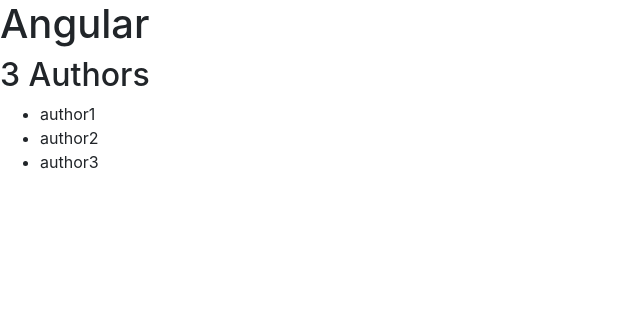
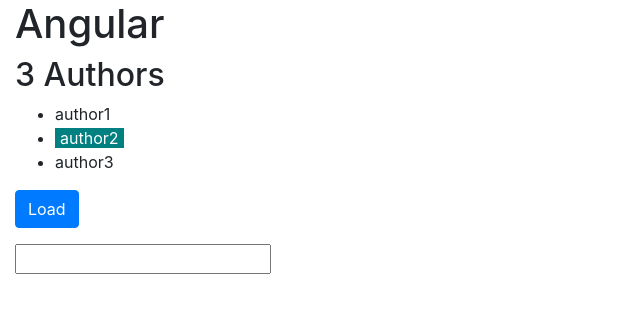
Before and after one commit to p1errot/angular-start, an Angular app: page / in a window 1280 px wide. Shown: the top 312 px of the page, without its empty margins (0-640 px from the left). Built offline with nearby package versions, Linux system fonts and the light colour scheme.

Commit message:
Basic - Bindings and Template Vars

```diff
--- a/src/app/app.module.ts
+++ b/src/app/app.module.ts
@@ -1,5 +1,6 @@
 import { BrowserModule } from '@angular/platform-browser';
 import { NgModule } from '@angular/core';
+import { FormsModule } from '@angular/forms';
 
 import { AppComponent } from './app.component';
 import { CoursesComponent } from './courses/courses.component';
@@ -14,7 +15,8 @@
     AuthorsComponent
   ],
   imports: [
-    BrowserModule
+    BrowserModule,
+    FormsModule
   ],
   providers: [
     CoursesService,
--- a/src/app/authors/authors.component.css
+++ b/src/app/authors/authors.component.css
@@ -0,0 +1,4 @@
+.odd span {
+    color: #fff;
+    padding: 0 5px;
+}
--- a/src/app/authors/authors.component.html
+++ b/src/app/authors/authors.component.html
@@ -1,6 +1,13 @@
 <h2>{{ authors.length }} Authors</h2>
 <ul>
-  <li *ngFor="let author of authors">
-    {{ author }}
+  <li *ngFor="let author of authors; let odd = odd" [class.odd]="odd">
+    <span [style.backgroundColor]="odd ? 'teal' : transparent">{{ author }}</span>
   </li>
 </ul>
+<div class="form-group">
+  <button class="btn btn-primary" (click)="onLoad($event)">Load</button>
+</div>
+<div class="form-group">
+  <input type="text" [(ngModel)]="texto" (keyup.enter)="onEnterPress()" />
+  <!-- <input type="text" #texto (keyup.enter)="onEnterPress(texto.value)"> -->
+</div>
--- a/src/app/authors/authors.component.ts
+++ b/src/app/authors/authors.component.ts
@@ -8,6 +8,7 @@
 })
 export class AuthorsComponent implements OnInit {
   authors;
+  texto;
 
   constructor(authorsService: AuthorsService) {
     this.authors = authorsService.getAuthors();
@@ -16,4 +17,12 @@
   ngOnInit() {
   }
 
+  onLoad($event) {
+    console.log("Load button was clicked");
+  }
+
+  onEnterPress() {
+    console.log("Enter key was pressed: ", this.texto);
+  }
+
 }
--- a/src/styles.css
+++ b/src/styles.css
@@ -1,2 +1,6 @@
 /* You can add global styles to this file, and also import other style files */
 @import "~bootstrap/dist/css/bootstrap.css";
+
+body {
+    padding: 0 15px;
+}
```
